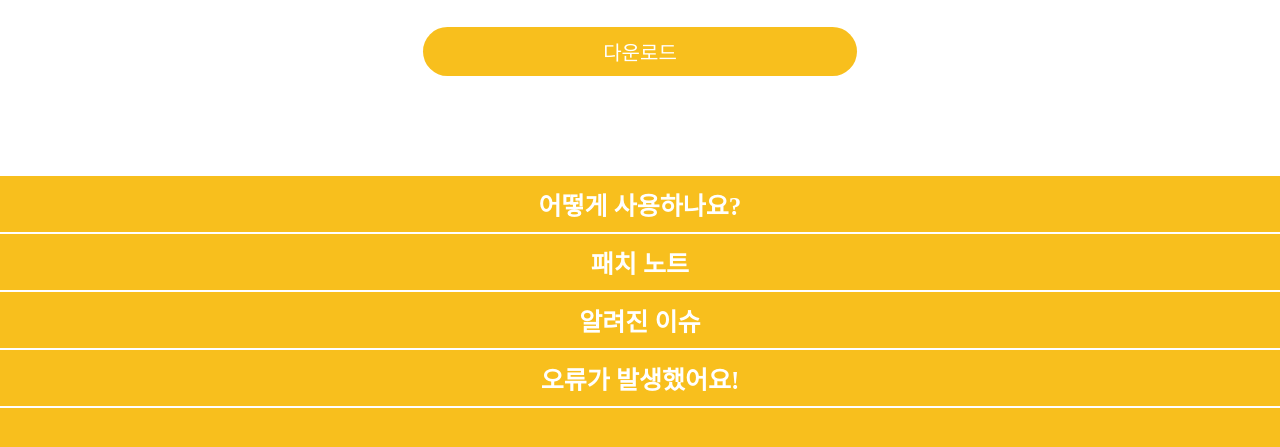
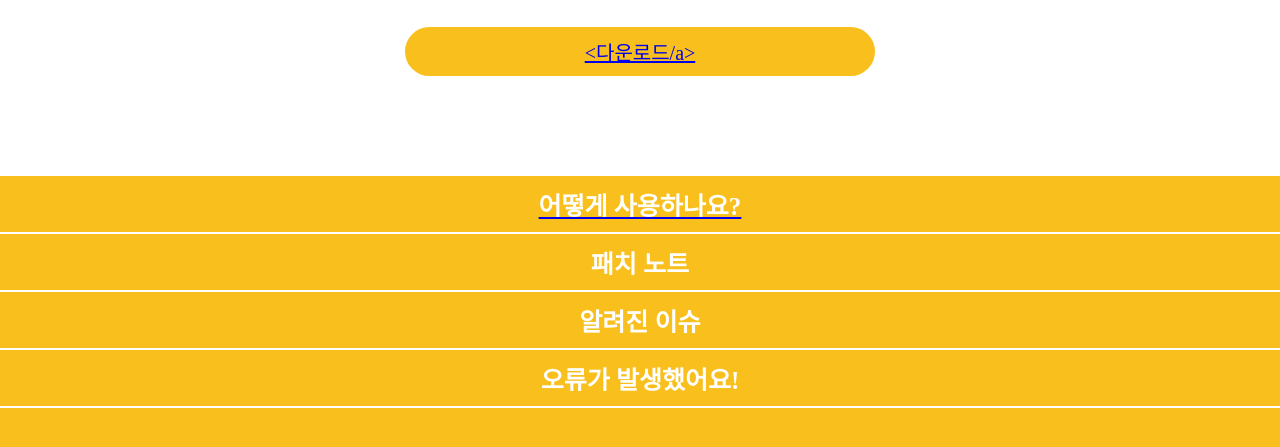
Before and after one commit to BudoriStudio/Nevir, a plain HTML site: page index.html in a window 1280 px wide. Shown: the part 347-794 px from the top of the page. Drawn offline with Linux system fonts and the light colour scheme.

Commit message:
Update index.html

```diff
--- a/index.html
+++ b/index.html
@@ -28,7 +28,7 @@
       </div>
 
       <div id="divButtonDownload">
-        <button id="ButtonDownload" type="button" href="./Nevir Setup 0.9.90911.exe" download>다운로드</button>
+        <button id="ButtonDownload" type="button"><a href="/Nevir Setup 0.9.90911.exe"><다운로드/a></button>
       </div>
 
     </div>
```
